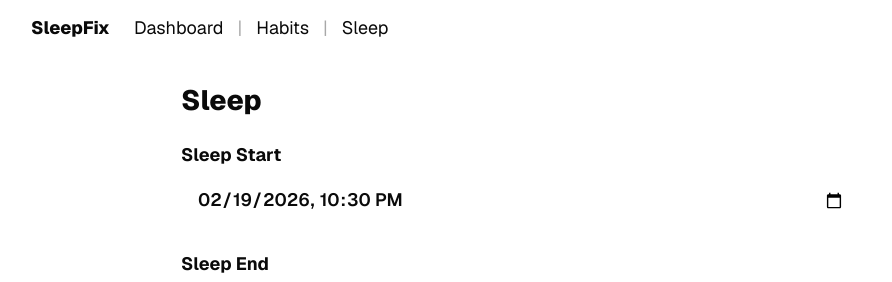
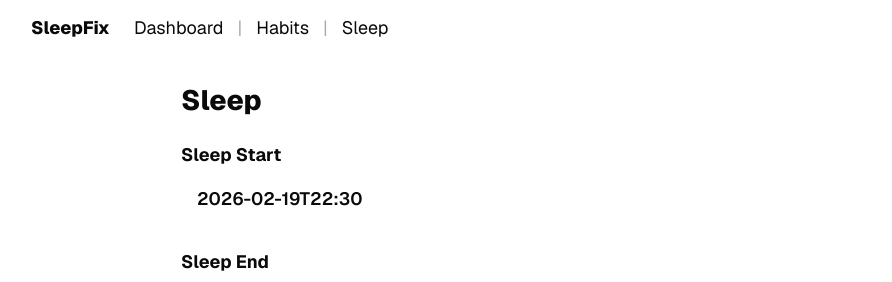
Before and after one commit to jlnalexander5-sudo/sleepfix-app, a Next.js app: page /protected/sleep in a window 1280 px wide. Shown: the top 282 px of the page, without its empty margins (119-1011 px from the left). Built offline with nearby package versions, Linux system fonts and the light colour scheme; no server answers.

Commit message:
Update page.tsx

```diff
--- a/app/protected/sleep/page.tsx
+++ b/app/protected/sleep/page.tsx
@@ -258,7 +258,7 @@ setSleepEnd(end.toISOString().slice(0, 16));
   Sleep Start
 </label>
         <input
-          type="datetime-local"
+          type="text"
           value={sleepStart}
           onChange={(e) => setSleepStart(e.target.value)}
          style={{width: "100%",padding: 16,fontSize: 18,fontWeight: 600,borderRadius: 8,
```
